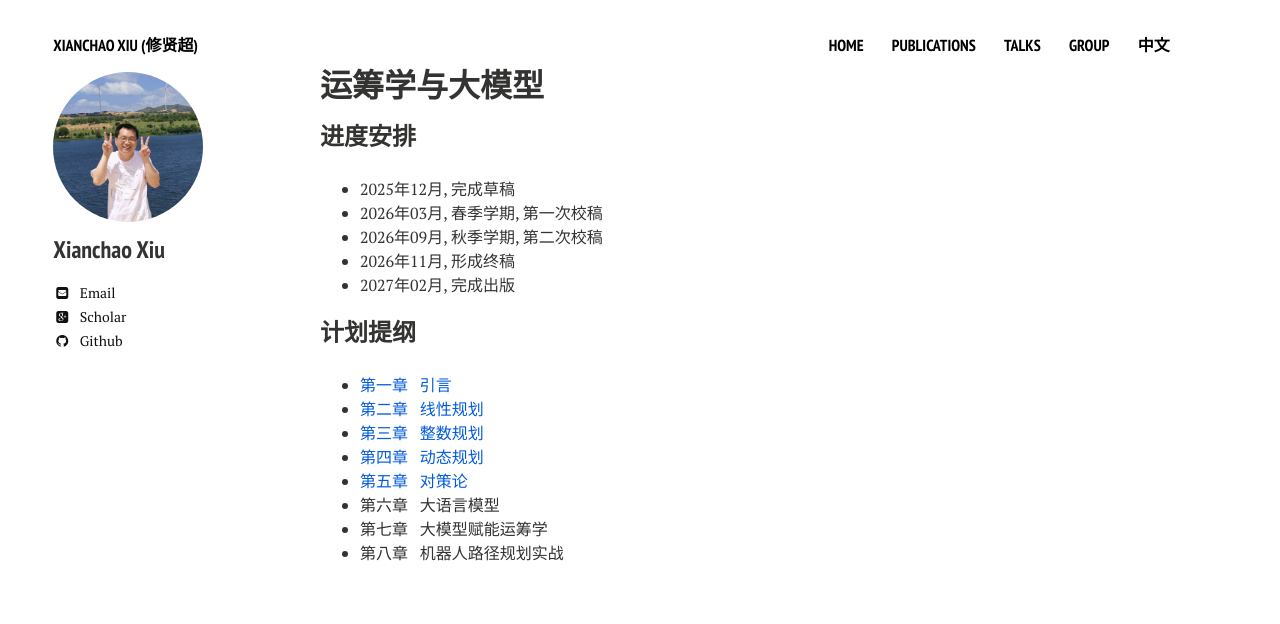
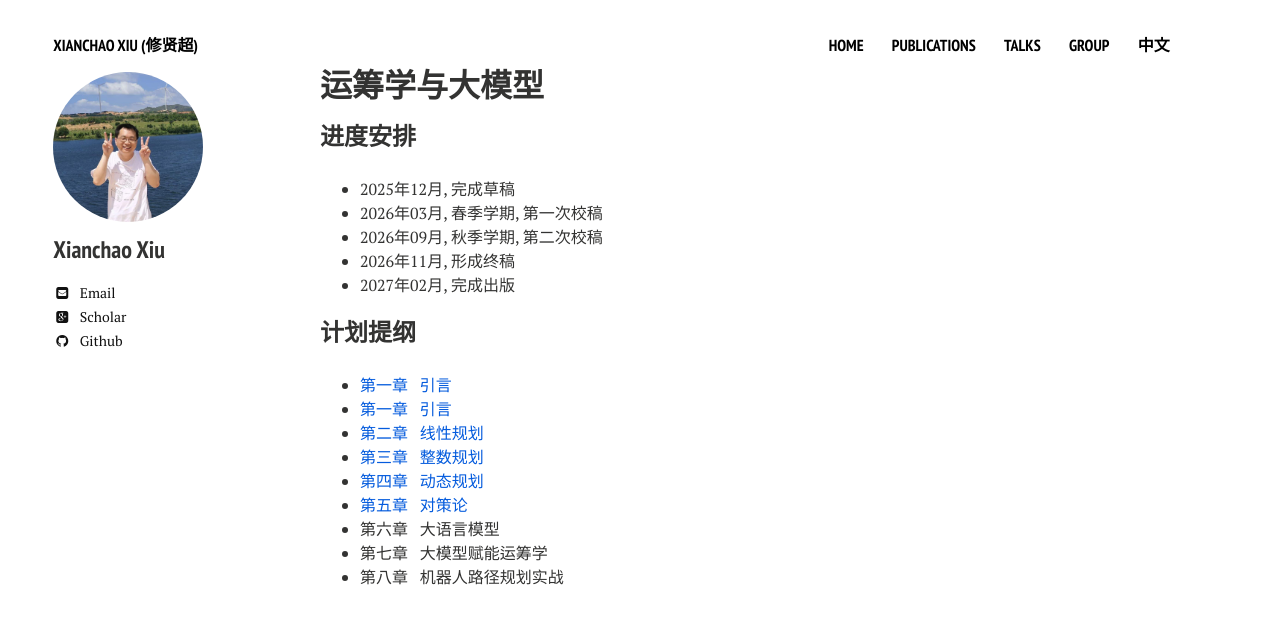
Before and after one commit to xianchaoxiu/xianchaoxiu.github.io, a Jekyll site: the page built from chinese/book/OR/index.md, in a window 1280 px wide. Shown: the top 624 px of the page. Built offline with Jekyll 4.4.1, drawn with Linux system fonts in a browser that asks for light colours; nearby versions of some CDN libraries.

Commit message:
Update index.md

```diff
--- a/chinese/book/OR/index.md
+++ b/chinese/book/OR/index.md
@@ -14,6 +14,7 @@ share: false
 
 
 ### 计划提纲
+* <a href="https://xianchaoxiu.github.io/chinese/course/OR/引言.pdf" class="textlink" target="_blank">  第一章 &nbsp;  引言<br>
 * <a href="https://github.com/xianchaoxiu/xianchaoxiu.github.io/blob/main/chinese/course/OR/引言.pdf" class="textlink" target="_blank">  第一章 &nbsp;  引言<br>
 * <a href="../course/OR/线性规划.pdf" class="textlink" target="_blank">  第二章 &nbsp;  线性规划<br>
 * <a href="../course/OR/整数规划.pdf" class="textlink" target="_blank">  第三章 &nbsp;  整数规划<br>
```
